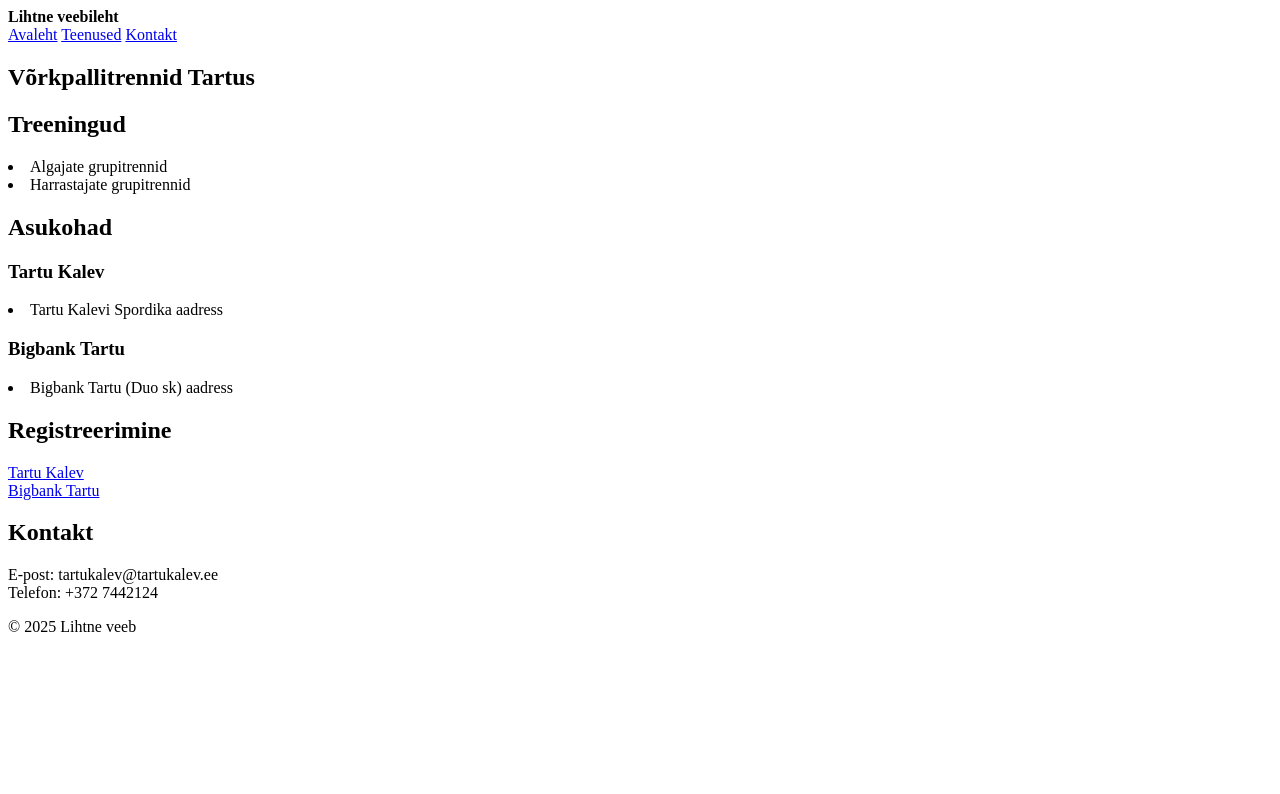
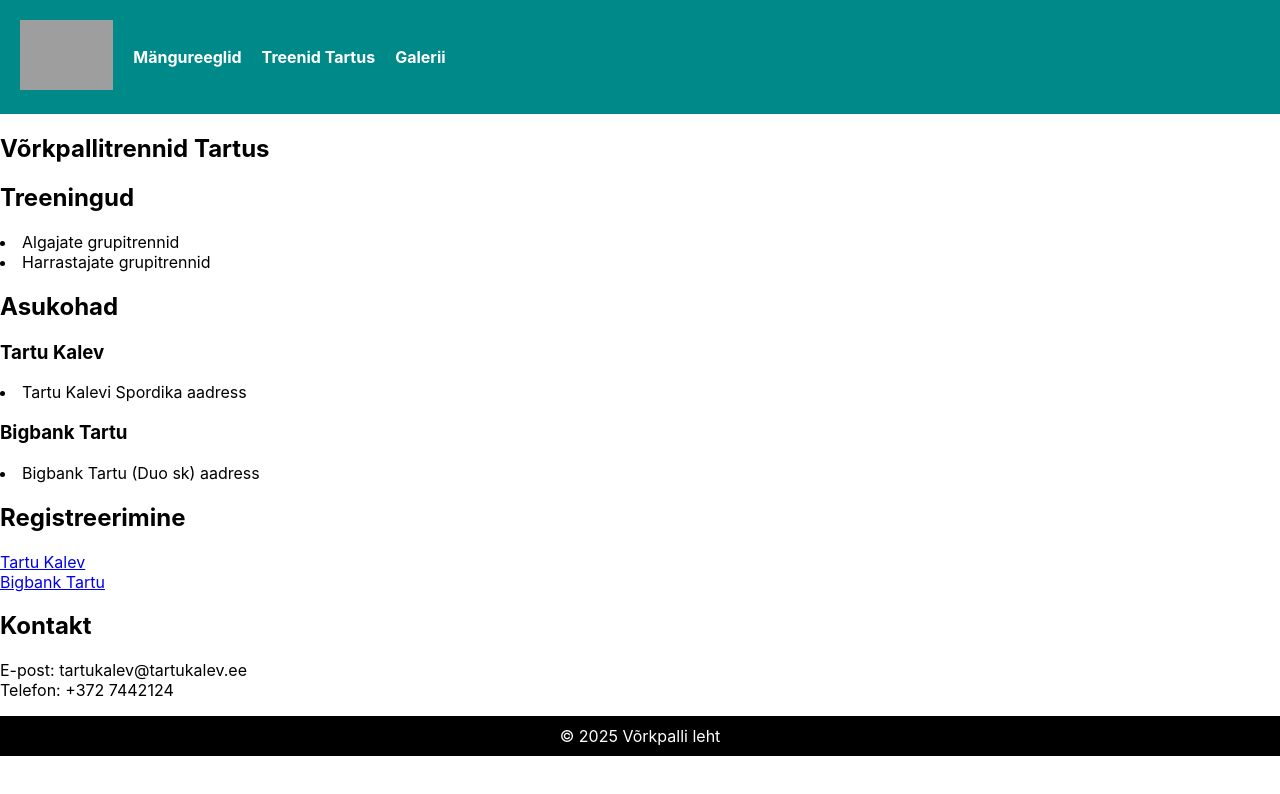
Before and after one commit to 0lder0/veebilehe-projekt, a plain HTML site: page trennid-tartus.html in a window 1280 px wide. Drawn offline with Linux system fonts and the light colour scheme; grey boxes are pictures that could not be loaded.

Commit message:
stiil trennid-tartus lehele

```diff
--- a/trennid-tartus.html
+++ b/trennid-tartus.html
@@ -2,16 +2,16 @@
 <html lang="et">
 <head>
     <meta charset="utf-8">
-    <meta name="viewport" content="width=device-width,initial-scale=1">
+    <link rel="stylesheet" href="styles.css">
     <title>Trennid Tartus</title>
 </head>
 <body>
     <header>
-        <strong>Lihtne veebileht</strong>
-        <nav aria-label="Peamenüü">
-            <a href="#">Avaleht</a>
-            <a href="#teenused">Teenused</a>
-            <a href="#kontakt">Kontakt</a>
+        <nav>
+            <a href="index.html"><img src="https://cdn.pixabay.com/photo/2024/10/23/18/06/ai-generated-9143740_1280.jpg" alt="Võrkpalli ikoon" class="logo"></a>
+            <a href="mangureeglid.html">Mängureeglid</a>
+            <a href="trennid-tartus.html">Treenid Tartus</a>
+            <a href="galerii.html">Galerii</a>
         </nav>
     </header>
 
@@ -50,7 +50,7 @@
     </main>
 
     <footer>
-        © <span id="year"></span> Lihtne veeb
+        <p>&copy; 2025 Võrkpalli leht</p>
     </footer>
 
     <script>document.getElementById('year').textContent = new Date().getFullYear();</script>
```
